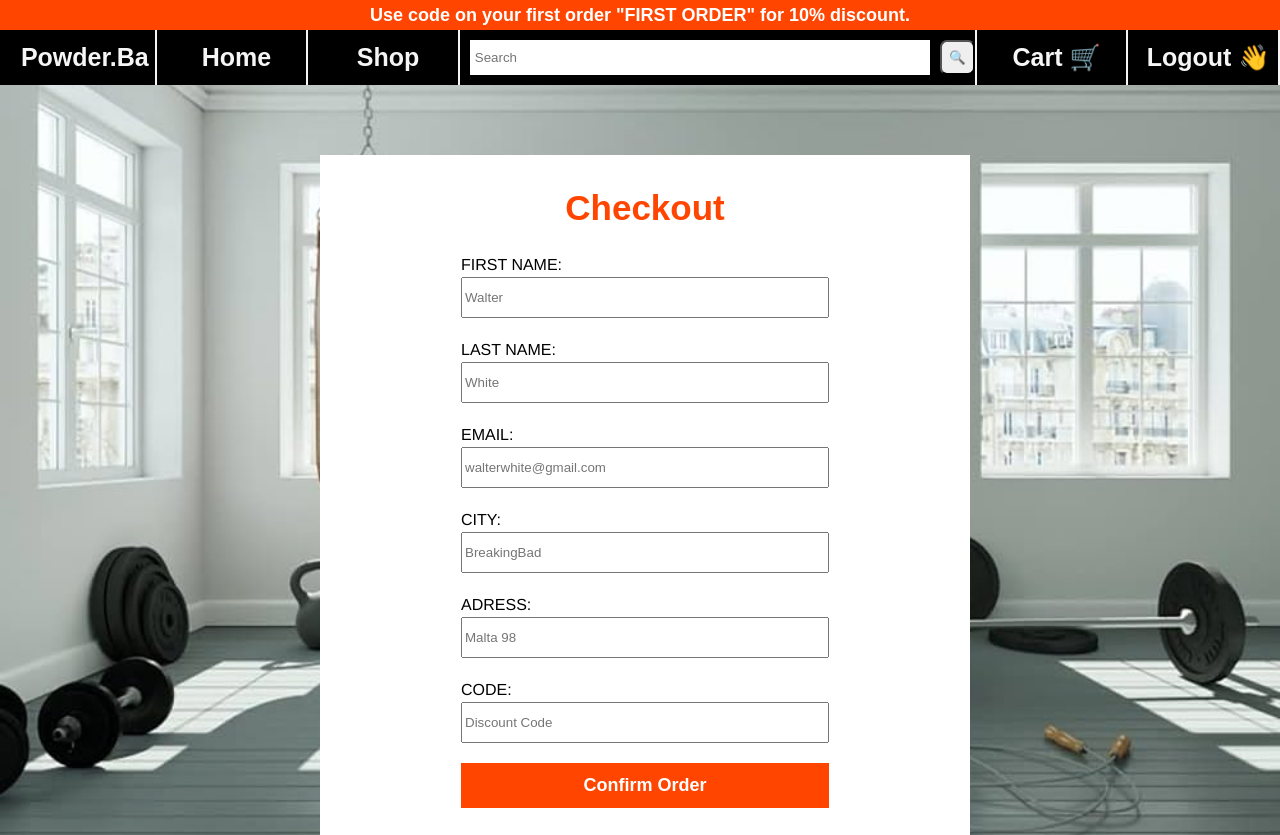
After one commit to fadara82/webprojectPowder.ba, a PHP site: page /checkout.html in a window 1280 px wide. The commit adds this page. Run offline with PHP 8.4, Linux system fonts and the light colour scheme.

Commit message:
update checkout

```diff
--- a/admin.html
+++ b/admin.html
@@ -11,6 +11,8 @@
       Use code on your first order
       <strong class="firstorder">"FIRST ORDER"</strong> for 20% discount.
     </div>
+
+      <div></div>
 
     <div class="topbar">
       <div class="item1 fontNav">
@@ -200,8 +202,8 @@
 
   </div>
   <div class="am">
-    <button class="b">Switch to Admin/User Mode </button>
-    <button class="b">Users</button>
+   <button class="b">Switch to Admin/User Mode </button>
+   <a href="users.html"><button class="b">Users</button></a>
     <button class="b">Orders</button>
   </div>
 
--- a/cart.html
+++ b/cart.html
@@ -84,7 +84,7 @@
         <div class="Cartprice"><p class="pprice" >Price:</p> <p class="pprice">120 BAM</p></div>
     <div class="Cartprice"><p class="pprice" >Shipping:</p> <p class="pprice">7 BAM</p></div>
     <div class="Cartprice"><p class="pprice" >Total:</p> <p class="pprice">127 BAM</p></div>
-    <div class="Cartprice c"><button class="checkoutBtn">Checkout</button></div>
+    <div class="Cartprice c"><a href="checkout.html"><button class="checkoutBtn">Checkout</button></div></a>
 
 </div>
 
--- /dev/null
+++ b/checkout.css
@@ -0,0 +1,149 @@
+body {
+  margin: 0;
+  height: 100%;
+  width: 100%;
+  background-image: url("img/slika1.jpg");
+  background-color: #cccccc;
+  background-size: cover;
+}
+.code {
+  height: 30px;
+  width: 100%;
+  background-color: orangered;
+  color: white;
+  display: flex;
+  font-size: 18px;
+  font-family: Arial, Helvetica, sans-serif;
+  font-weight: bold;
+  justify-content: center;
+  align-items: center;
+}
+
+.firstorder {
+  margin-left: 5px;
+  margin-right: 5px;
+  font-weight: bold;
+}
+.topbar {
+  height: 55px;
+  width: 100%;
+  background-color: black;
+  margin: 0px;
+  border: 0px;
+  position: absolute;
+  /* margin-top: -8px;
+        margin-left: -8px; */
+  display: flex;
+  gap: 10px;
+  flex: 1 2;
+}
+
+.item1 {
+  margin-left: 15px;
+}
+.item1,
+.item2,
+.item3,
+.item4,
+.item5,
+.item6 {
+  color: whitesmoke;
+  border-right: whitesmoke solid 2px;
+  display: flex;
+  flex-basis: 160px;
+  justify-content: center;
+  align-items: center;
+  font-size: 25px;
+  /* font-weight: bold; */
+}
+
+.item4 {
+  flex-basis: 550px;
+  display: flex;
+  justify-content: center;
+  align-items: center;
+  gap: 10px;
+}
+
+.search {
+  width: 450px;
+  height: 25px;
+  position: relative;
+  padding: 5px;
+  border: black 0px;
+}
+
+.searchBtn {
+  margin-left: 0px;
+  width: 35px;
+  height: 35px;
+  border-radius: 20%;
+}
+
+.cl {
+  color: white;
+  background-color: black;
+  border: black;
+  width: 150px;
+  height: 55px;
+  text-align: center;
+}
+
+a {
+  text-decoration: none;
+  color: inherit;
+}
+
+.checkout {
+  height: 680px;
+  width: 650px;
+  background-color: white;
+  margin-left: 25%;
+  margin-right: 25%;
+  margin-top: 125px;
+  display: flex;
+  justify-content: center;
+  align-items: center;
+  flex-direction: column;
+  gap: 20px;
+  font-family: "Franklin Gothic Medium", "Arial Narrow", Arial, sans-serif;
+}
+
+.fontNav {
+  font-family: Arial, Helvetica, sans-serif;
+  font-size: 25px;
+  font-weight: bold;
+}
+
+.rform {
+  display: flex;
+  flex-direction: column;
+  gap: 20px;
+}
+
+.rinput {
+  width: 360px;
+  height: 35px;
+}
+
+p {
+  margin: 3px 0px;
+}
+
+.heading {
+  font-size: 35px;
+  font-family: Arial, Helvetica, sans-serif;
+  font-weight: bold;
+  margin: 5px;
+  color: orangered;
+}
+
+.br {
+  height: 45px;
+  background-color: orangered;
+  color: white;
+  border: none;
+  font-weight: bold;
+  font-size: 18px;
+  width: 368px;
+}
--- /dev/null
+++ b/checkout.html
@@ -0,0 +1,87 @@
+<!DOCTYPE html>
+<html lang="en">
+  <head>
+    <meta charset="UTF-8" />
+    <meta name="viewport" content="width=device-width, initial-scale=1.0" />
+    <title>Checkout</title>
+    <link rel="stylesheet" href="checkout.css" />
+  </head>
+  <body>
+    <div class="code">
+      Use code on your first order
+      <strong class="firstorder">"FIRST ORDER"</strong> for 10% discount.
+    </div>
+
+    <div class="topbar">
+      <div class="item1 fontNav">
+        <a href="proba.html"> Powder.Ba </a>
+      </div>
+      <div class="item2 fontNav">
+        <a href="home.html"> Home </a>
+      </div>
+      <div class="item3 fontNav">
+        <a href="shop.html"> Shop </a>
+      </div>
+      <div class="item4 fontNav">
+        <input class="search" type="text" placeholder="Search" form="submit" />
+        <button class="searchBtn">🔍</button>
+      </div>
+      <div class="item5 fontNav">
+        <a href="cart.html"> Cart 🛒 </a>
+      </div>
+      <div class="item6 fontNav">
+        <a href="register.html"> Logout 👋 </a>
+      </div>
+    </div>
+    <div class="checkout">
+      <p class="heading">Checkout</p>
+      <form action="login.html" class="rform">
+        <label for="fname"
+          ><p>FIRST NAME:<br /></p>
+          <input
+            type="text"
+            name="fname"
+            id="fname"
+            placeholder="Walter"
+            class="rinput"
+        /></label>
+        <label for="lname"
+          ><p>LAST NAME: <br /></p>
+          <input
+            type="text"
+            name="lname"
+            id="lname"
+            placeholder="White"
+            class="rinput"
+        /></label>
+        <label for="email"
+          ><p>EMAIL: <br /></p>
+          <input
+            type="text"
+            name="emai"
+            id="email"
+            placeholder="walterwhite@gmail.com"
+            class="rinput"
+        /></label>
+        <label for="pass"
+          ><p>CITY: <br /></p>
+          <input
+            type="text"
+            name="pass"
+            id="pass"
+            placeholder="BreakingBad"
+            class="rinput"
+        /></label>
+        <label for="dateandbirth"
+          ><p>ADRESS:<br /></p>
+          <input type="text" placeholder="Malta 98" class="rinput"
+        /></label>
+        <label for="pass"
+          ><p>CODE: <br /></p>
+          <input placeholder="Discount Code" class="rinput"
+        /></label>
+        <button class="rinput br">Confirm Order</button>
+      </form>
+    </div>
+  </body>
+</html>
--- a/register.css
+++ b/register.css
@@ -55,6 +55,9 @@ p {
   width: 368px;
 }
 
+.heading {
+}
+
 a {
   text-decoration: none;
   color: inherit; /* Use the parent element's color */
```
Also changed, not shown: users.html (added, +11 -0 lines).
